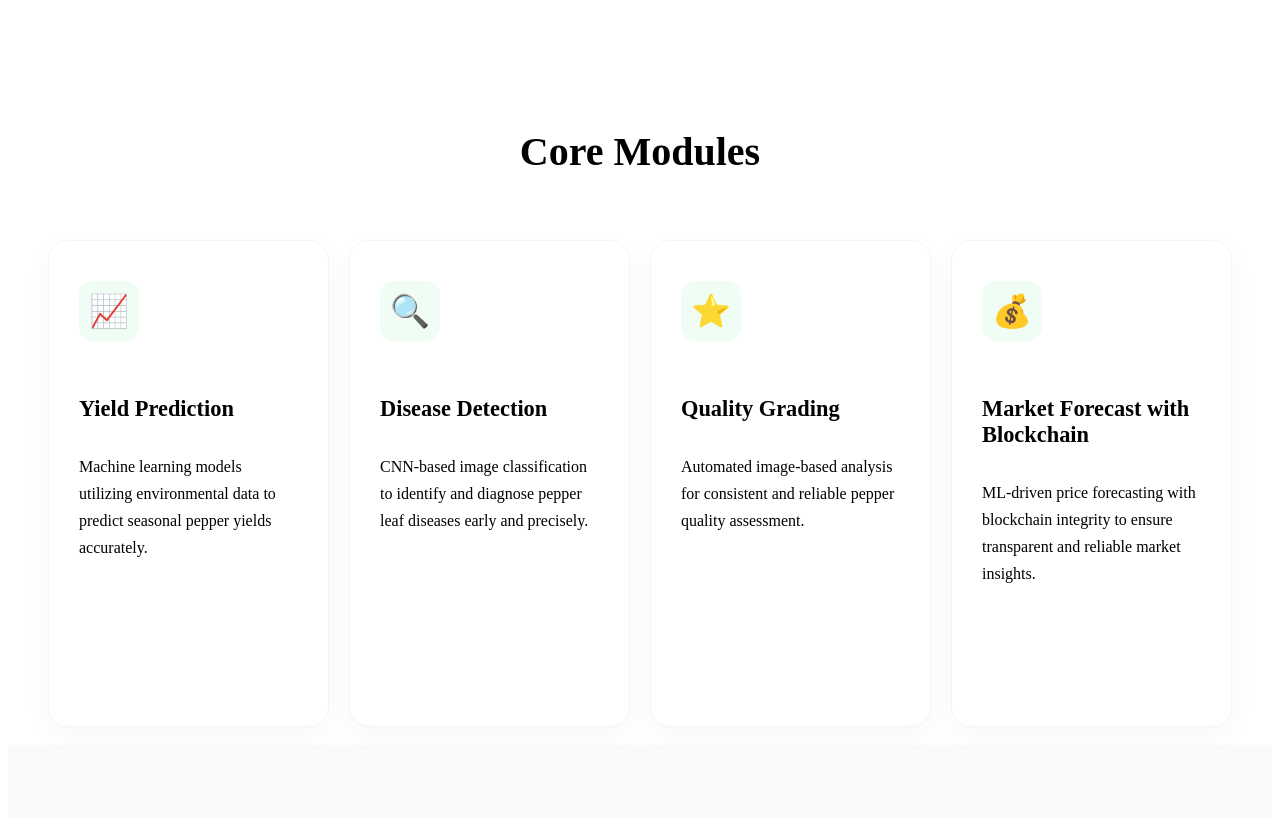
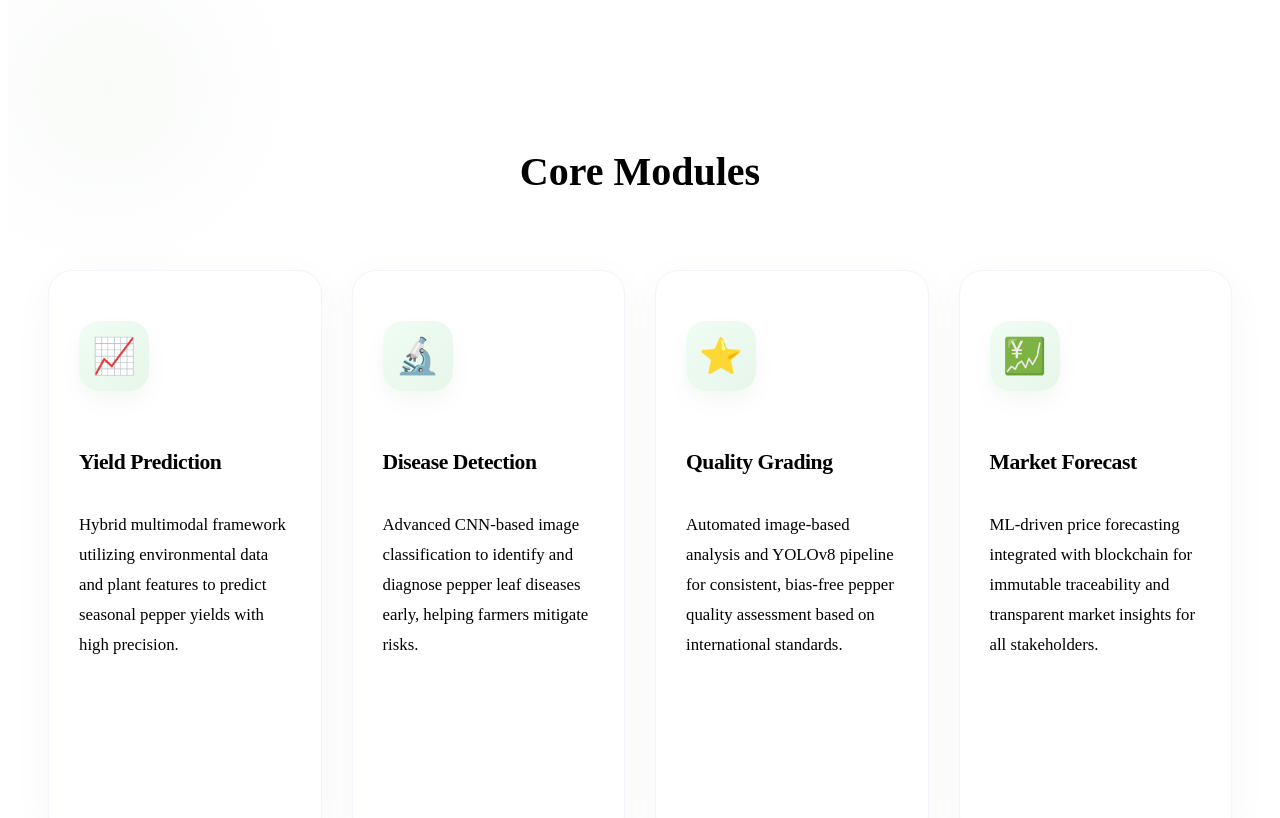
Before and after one commit to JanudiAdhikari/CeylonPepper, a React (Vite) app: page / in a window 1280 px wide. Shown: the part 820-1638 px from the top of the page. Built offline with nearby package versions, Linux system fonts and the light colour scheme; the HTML template or start-up script is replaced by a standard one.

Commit message:
Modified milestones section with corresponding styles

```diff
--- a/src/pages/Home.jsx
+++ b/src/pages/Home.jsx
@@ -80,26 +80,27 @@ const Home = () => {
             <div className="feature-card">
               <div className="feature-icon">📈</div>
               <h4>Yield Prediction</h4>
-              <p>Machine learning models utilizing environmental data to predict seasonal pepper yields accurately.</p>
+              <p>Hybrid multimodal framework utilizing environmental data and plant features to predict seasonal pepper yields with high precision.</p>
             </div>
             <div className="feature-card">
-              <div className="feature-icon">🔍</div>
+              <div className="feature-icon">🔬</div>
               <h4>Disease Detection</h4>
-              <p>CNN-based image classification to identify and diagnose pepper leaf diseases early and precisely.</p>
+              <p>Advanced CNN-based image classification to identify and diagnose pepper leaf diseases early, helping farmers mitigate risks.</p>
             </div>
             <div className="feature-card">
               <div className="feature-icon">⭐</div>
               <h4>Quality Grading</h4>
-              <p>Automated image-based analysis for consistent and reliable pepper quality assessment.</p>
+              <p>Automated image-based analysis and YOLOv8 pipeline for consistent, bias-free pepper quality assessment based on international standards.</p>
             </div>
             <div className="feature-card">
-              <div className="feature-icon">💰</div>
-              <h4>Market Forecast with Blockchain</h4>
-              <p>ML-driven price forecasting with blockchain integrity to ensure transparent and reliable market insights.</p>
+              <div className="feature-icon">💹</div>
+              <h4>Market Forecast</h4>
+              <p>ML-driven price forecasting integrated with blockchain for immutable traceability and transparent market insights for all stakeholders.</p>
             </div>
           </div>
         </div>
       </section>
+
 
       {/* Benefits Section */}
       <section className="benefits">
--- a/src/styles/Pages.css
+++ b/src/styles/Pages.css
@@ -326,84 +326,150 @@
 }
 
 .features {
-  padding: 100px 20px;
-  background-color: white;
+  padding: 120px 20px;
+  background-color: #ffffff;
   position: relative;
+  overflow: hidden;
 }
+
+.features::before {
+  content: '';
+  position: absolute;
+  top: -100px;
+  left: -100px;
+  width: 400px;
+  height: 400px;
+  background: radial-gradient(circle, rgba(46, 125, 50, 0.03) 0%, transparent 70%);
+  z-index: 0;
+}
+
+.features .container {
+  position: relative;
+  z-index: 1;
+}
+
 .features-grid {
   display: grid;
   grid-template-columns: repeat(4, 1fr);
-  gap: 20px;
-  margin-top: 50px;
+  gap: 30px;
+  margin-top: 60px;
 }
+
 .feature-card {
-  background: white;
-  padding: 40px 30px;
-  border-radius: 20px;
-  box-shadow: 0 10px 30px rgba(0,0,0,0.03);
-  transition: all 0.4s cubic-bezier(0.4, 0, 0.2, 1);
+  background: #ffffff;
+  padding: 50px 30px;
+  border-radius: 24px;
+  box-shadow: 0 10px 40px rgba(0, 0, 0, 0.04);
+  transition: all 0.5s cubic-bezier(0.2, 0.8, 0.2, 1);
   border: 1px solid #f1f5f9;
   position: relative;
   display: flex;
   flex-direction: column;
   height: 100%;
+  overflow: hidden;
 }
+
+.feature-card::before {
+  content: '';
+  position: absolute;
+  top: 0;
+  left: 0;
+  width: 100%;
+  height: 100%;
+  background: linear-gradient(135deg, rgba(46, 125, 50, 0.02) 0%, transparent 100%);
+  opacity: 0;
+  transition: opacity 0.5s ease;
+}
+
 .feature-card:hover {
-  transform: translateY(-10px);
-  box-shadow: 0 20px 40px rgba(46, 125, 50, 0.1);
-  border-color: rgba(46, 125, 50, 0.2);
+  transform: translateY(-15px);
+  box-shadow: 0 30px 60px rgba(46, 125, 50, 0.12);
+  border-color: rgba(46, 125, 50, 0.15);
 }
+
+.feature-card:hover::before {
+  opacity: 1;
+}
+
 .feature-icon {
-  font-size: 2rem;
-  margin-bottom: 25px;
-  width: 60px;
-  height: 60px;
-  background: #f0fdf4;
+  font-size: 2.2rem;
+  margin-bottom: 30px;
+  width: 70px;
+  height: 70px;
+  background: linear-gradient(135deg, #f0fdf4 0%, #e8f5e9 100%);
   display: flex;
   align-items: center;
   justify-content: center;
-  border-radius: 14px;
+  border-radius: 20px;
   color: var(--primary);
+  transition: all 0.5s cubic-bezier(0.2, 0.8, 0.2, 1);
+  box-shadow: 0 10px 20px rgba(46, 125, 50, 0.05);
+}
+
+.feature-card:hover .feature-icon {
+  transform: scale(1.1) rotate(-8deg);
+  background: linear-gradient(135deg, var(--primary) 0%, #388e3c 100%);
+  color: white;
+  box-shadow: 0 15px 30px rgba(46, 125, 50, 0.2);
+}
+
+.feature-card h4 {
+  font-size: 1.35rem;
+  margin-bottom: 18px;
+  color: var(--text-dark);
+  font-weight: 800;
+  letter-spacing: -0.02em;
+}
+
+.feature-card p {
+  color: var(--text-light);
+  line-height: 1.8;
+  font-size: 1.05rem;
+  flex: 1;
+  margin-bottom: 25px;
+}
+
+.feature-card-footer {
+  margin-top: auto;
+  display: flex;
+  align-items: center;
+  gap: 10px;
+  color: var(--primary);
+  font-weight: 700;
+  font-size: 0.95rem;
+  opacity: 0.8;
   transition: all 0.3s ease;
 }
-.feature-card:hover .feature-icon {
-  transform: rotate(-5deg);
+
+.feature-card:hover .feature-card-footer {
+  opacity: 1;
+  gap: 15px;
 }
-.feature-card h4 {
-  font-size: 1.4rem;
-  margin-bottom: 15px;
-  color: var(--text-dark);
-  font-weight: 700;
+
+.feature-card-footer i {
+  transition: transform 0.3s ease;
 }
-.feature-card p {
-  color: var(--text-light);
-  line-height: 1.7;
-  font-size: 1rem;
-  flex: 1;
+
+.feature-card:hover .feature-card-footer i {
+  transform: translateX(5px);
 }
-.feature-card::after {
-  content: '→';
-  position: absolute;
-  bottom: 30px;
-  right: 30px;
-  font-size: 1.2rem;
-  color: var(--primary);
-  opacity: 0;
-  transition: all 0.3s ease;
-  transform: translateX(-10px);
-}
-.feature-card:hover::after {
-  opacity: 1;
-  transform: translateX(0);
-}
-@media (max-width: 1024px) {
+
+@media (max-width: 1200px) {
   .features-grid {
     grid-template-columns: repeat(2, 1fr);
   }
 }
-@media (max-width: 600px) {
+
+@media (max-width: 768px) {
+  .features {
+    padding: 80px 20px;
+  }
   .features-grid {
     grid-template-columns: 1fr;
+    gap: 20px;
+  }
+  .feature-card {
+    padding: 40px 25px;
   }
 }
 
@@ -486,60 +552,174 @@
   padding-left: 20px;
 }
 
+/* When .hero-animated or .page-animated is set, all children become visible */
+.hero-animated .anim-item,
+.hero-animated .anim-slide-right,
+.page-animated .anim-item,
+.page-animated .anim-slide-right {
+  opacity: 1;
+  transform: translate(0, 0) scale(1);
+}
+
+/* Staggered delays */
+.page-animated .anim-delay-1 { transition-delay: 0.1s; }
+.page-animated .anim-delay-2 { transition-delay: 0.2s; }
+.page-animated .anim-delay-3 { transition-delay: 0.3s; }
+.page-animated .anim-delay-4 { transition-delay: 0.4s; }
+.page-animated .anim-delay-5 { transition-delay: 0.5s; }
+.page-animated .anim-delay-6 { transition-delay: 0.6s; }
+.page-animated .anim-delay-7 { transition-delay: 0.7s; }
+.page-animated .anim-delay-8 { transition-delay: 0.8s; }
+
+.milestone-subtitle {
+  text-align: left;
+  margin-bottom: 25px;
+  color: var(--primary);
+  font-size: 1.6rem;
+  font-weight: 800;
+  border-bottom: 2px solid #f0fdf4;
+  padding-bottom: 12px;
+  letter-spacing: -0.01em;
+}
+
+.marks-grid {
+  display: grid;
+  grid-template-columns: repeat(auto-fill, minmax(280px, 1fr));
+  gap: 15px;
+  margin-bottom: 40px;
+}
+
+.mark-card {
+  display: flex;
+  justify-content: space-between;
+  align-items: center;
+  padding: 18px 25px;
+  background: white;
+  border-radius: 14px;
+  box-shadow: 0 4px 12px rgba(0,0,0,0.04);
+  border-left: 5px solid var(--primary);
+  transition: all 0.3s ease;
+}
+
+.mark-card:hover {
+  transform: translateX(10px);
+  box-shadow: 0 8px 24px rgba(46, 125, 50, 0.1);
+}
+
+.mark-name {
+  font-weight: 600;
+  color: var(--text-dark);
+}
+
+.mark-val {
+  font-weight: 800;
+  color: var(--primary);
+  font-size: 1.1rem;
+}
+
 /* Timeline (Milestones) */
 .timeline {
   position: relative;
-  max-width: 800px;
-  margin: 0 auto;
-  padding: 20px 0;
+  max-width: 900px;
+  margin: 0;
+  padding: 30px 0;
 }
+
 .timeline::before {
   content: '';
   position: absolute;
   width: 4px;
-  background-color: #e2e8f0;
+  background: #e2e8f0;
   top: 0;
   bottom: 0;
   left: 20px;
-  border-radius: 2px;
+  border-radius: 4px;
 }
+
+/* Animated timeline line growth */
+.page-animated .timeline::after {
+  content: '';
+  position: absolute;
+  width: 4px;
+  background: linear-gradient(to bottom, var(--primary), var(--secondary));
+  top: 0;
+  left: 20px;
+  border-radius: 4px;
+  animation: lineGrow 2.5s ease-out forwards;
+  z-index: 1;
+}
+
+@keyframes lineGrow {
+  0% { height: 0; }
+  100% { height: 100%; }
+}
+
 .timeline-item {
   position: relative;
-  padding-left: 50px;
-  margin-bottom: 40px;
+  padding-left: 60px;
+  margin-bottom: 50px;
+  z-index: 2;
 }
+
 .timeline-dot {
   position: absolute;
-  left: 12px;
-  top: 0;
-  width: 20px;
-  height: 20px;
+  left: 10px;
+  top: 5px;
+  width: 24px;
+  height: 24px;
+  background-color: white;
+  border: 5px solid var(--primary);
+  border-radius: 50%;
+  z-index: 3;
+  box-shadow: 0 0 0 4px rgba(46, 125, 50, 0.1);
+  transition: all 0.3s ease;
+}
+
+.timeline-item:hover .timeline-dot {
   background-color: var(--primary);
-  border: 4px solid #f0fdf4;
-  border-radius: 50%;
-  box-shadow: 0 0 0 4px white;
+  transform: scale(1.3);
+  box-shadow: 0 0 15px rgba(46, 125, 50, 0.4);
 }
+
 .timeline-content {
   background: white;
-  padding: 20px 30px;
-  border-radius: 8px;
-  box-shadow: 0 4px 15px rgba(0,0,0,0.05);
+  padding: 25px 35px;
+  border-radius: 20px;
+  box-shadow: 0 10px 30px rgba(0, 0, 0, 0.04);
+  border: 1px solid #f1f5f9;
+  transition: all 0.5s cubic-bezier(0.2, 0.8, 0.2, 1);
 }
+
+.timeline-item:hover .timeline-content {
+  transform: translateX(15px) translateY(-5px);
+  box-shadow: 0 20px 50px rgba(46, 125, 50, 0.1);
+  border-color: rgba(46, 125, 50, 0.2);
+}
+
 .timeline-content h3 {
-  color: var(--primary);
-  margin-bottom: 10px;
+  color: var(--text-dark);
+  margin-bottom: 12px;
+  font-weight: 800;
+  font-size: 1.35rem;
+  letter-spacing: -0.01em;
 }
+
 .timeline-meta {
   display: flex;
   gap: 20px;
   margin-bottom: 15px;
-  font-size: 0.9rem;
-  color: #64748b;
-  font-weight: 500;
+  font-size: 0.95rem;
+  color: var(--primary);
+  font-weight: 700;
+  letter-spacing: 0.5px;
 }
-.timeline-meta .marks {
-  color: #eab308;
+
+.timeline-content p {
+  color: var(--text-light);
+  line-height: 1.7;
+  font-size: 1rem;
 }
+
 
 /* Card Grids for Docs/Presentations */
 .card-grid {
```
Also changed, not shown: src/pages/Milestones.jsx (+47 -19 lines).
